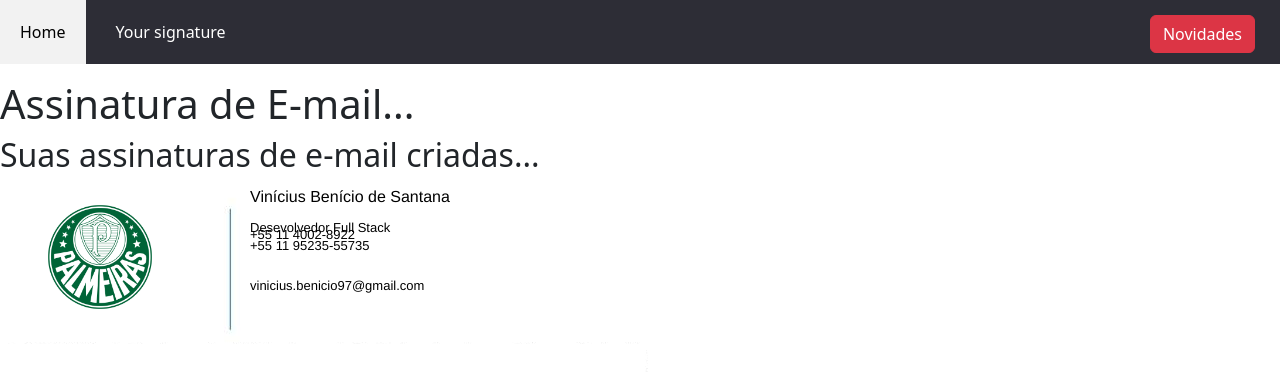
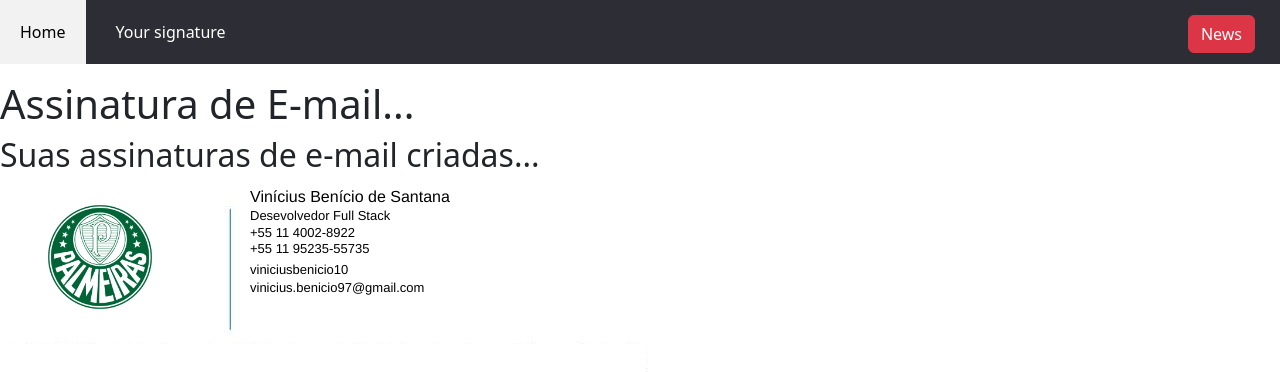
Before and after one commit to viniciusbenicio/Gerar-Assinatura-Email, a React (Create React App) app: page /your-signature in a window 1280 px wide. Shown: the top 372 px of the page. Built offline with nearby package versions, Linux system fonts and the light colour scheme.

Commit message:
Feat: Alterações nos nomes

```diff
--- a/src/components/ModalNews.js
+++ b/src/components/ModalNews.js
@@ -17,7 +17,7 @@ function ModalNews(props) {
   return (
     <div>
       <Button color="danger" onClick={toggle}>
-       Novidades
+       News
       </Button>
       <Modal isOpen={modal} toggle={toggle} className={className}>
         <ModalHeader toggle={toggle} close={closeBtn}>
--- a/src/components/PostForm.js
+++ b/src/components/PostForm.js
@@ -111,7 +111,7 @@ export default function PostForm(props) {
                     </Col>
                 </Row>
             </div>
-            <Button color="dark" type="submit" outline>Gerar</Button>
+            <Button color="dark" type="submit" outline>Create</Button>
         </Form>
 
     );
--- a/src/pages/YourSignature.js
+++ b/src/pages/YourSignature.js
@@ -7,6 +7,7 @@ export default function YourSignature(){
             userName: 'Vinícius Benício de Santana',
             jobRole: 'Desevolvedor Full Stack',
             email: 'vinicius.benicio97@gmail.com',
+            conf: 'viniciusbenicio10',
             contactTel: '+55 11 4002-8922',
             contactCel: '+55 11 95235-55735',
             website: 'www.vinicius.com.br',
--- a/src/styles/Assinatura.css
+++ b/src/styles/Assinatura.css
@@ -40,7 +40,7 @@
     font-size: var(--main-size-subTitulo);
     font-weight: var(--main-weight);
     left: 250px;
-    top: 30px;
+    top: 18px;
     margin-top: 8px;
 }
 .texto h3{
@@ -50,7 +50,7 @@
     font-size: var(--main-size-subTitulo);
     font-weight: var(--main-weight);
     left: 250px;
-    top: 45px;
+    top: 43px;
     margin-bottom: 5px;
 }
 .texto h4{
@@ -60,7 +60,7 @@
     font-size: var(--main-size-subTitulo);
     font-weight: var(--main-weight);
     left: 250px;
-    top: 56px;
+    top: 59px;
 }
 .texto h5{
     color: var(--main-color);
@@ -69,7 +69,7 @@
     font-size: var(--main-size-subTitulo);
     font-weight: var(--main-weight);
     left: 250px;
-    top: 68px;
+    top: 70px;
     margin-top: 28px;
 }
 .texto h6{
```
